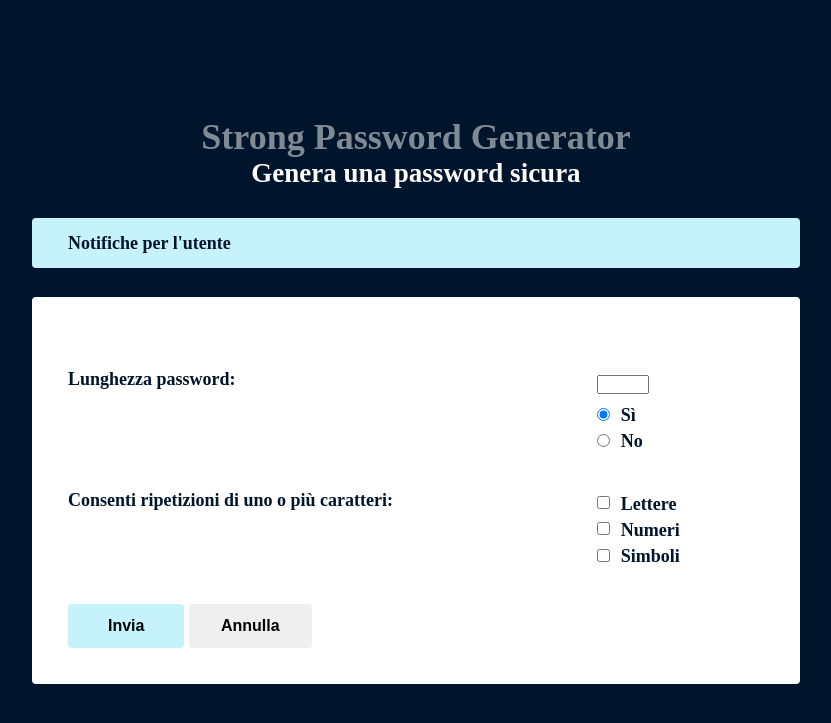
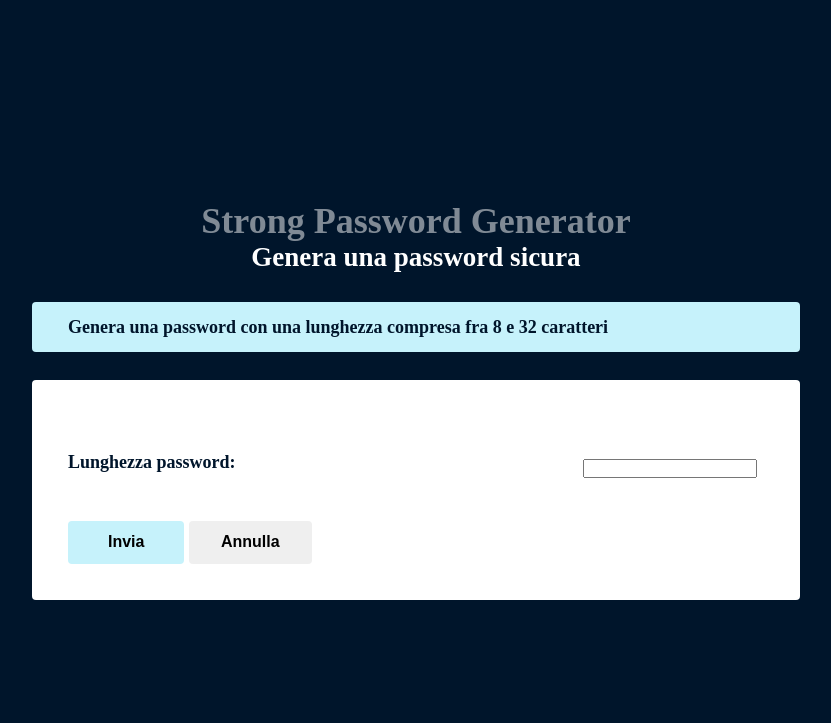
Before and after one commit to Francescosommellaa/php-strong-password-generator, a PHP site: page / in a window 1280 px wide. Shown: the top 723 px of the page, without its empty margins (224-1055 px from the left). Run offline with PHP 8.4, Linux system fonts and the light colour scheme.

Commit message:
completa e consegna

```diff
--- a/destination.php
+++ b/destination.php
@@ -18,7 +18,7 @@
     </div>
 
     <div class="notifiche">
-        <span>Password</span>
+        <span><?php echo $output ?></span>
     </div>
 
     <a id="decoration-text" href="index.php"><button class="btn btn-secondary">Torna al generatore</button></a>
--- /dev/null
+++ b/function.php
@@ -0,0 +1,18 @@
+<?php
+
+function generatepassword($charsList, $length)
+{
+    $psw = '';
+
+    while (strlen($psw) < $length) {
+        $char = getChar($charsList);
+        $psw = $char;
+    }
+
+    return $psw;
+}
+
+function getChar($charsList)
+{
+    return $charsList[rand(0, strlen($charsList) - 1)];
+}
--- a/index.php
+++ b/index.php
@@ -1,4 +1,30 @@
 <?php
+
+require_once __DIR__ . '/function.php';
+
+$listChars = [
+    'qwertyuiopasdfghjklzxcvbnmQWERTYUIOIPASDFGHJKLZXCVBNM',
+    '1234567890',
+    '!?&%$<>^+-*/()[]{}@#_='
+];
+
+
+$allChars =  'qwertyuiopasdfghjklzxcvbnmQWERTYUIOIPASDFGHJKLZXCVBNM1234567890!?&%$<>^+-*/()[]{}@#_=';
+
+$min = 8;
+$max = 32;
+
+if (isset($_GET['length']) && !empty($_GET['length'])) {
+    if ($_GET['length'] < $min || $_GET['length'] > $max) {
+        $output = "Errore: la password deve avere una lunghezza compresa fra $min e $max caratteri";
+    } else {
+        $psw = generatepassword($allChars, $_GET['length']);
+        $output = "la password generata è:" . htmlspecialchars($psw);
+    }
+} else {
+    $output = "Genera una password con una lunghezza compresa fra $min e $max caratteri";
+}
+
 
 ?>
 
@@ -9,7 +35,7 @@
 <head>
     <meta charset="UTF-8">
     <meta name="viewport" content="width=device-width, initial-scale=1.0">
-    <title>PHP Strong Password Generator</title>
+    <title>Strong Password Generator</title>
 
     <!-- css -->
     <link rel="stylesheet" href="CSS/style.css">
@@ -23,16 +49,20 @@
     </div>
 
     <div class="notifiche">
-        <span>Notifiche per l'utente</span>
+        <span><?php echo $output ?></span>
     </div>
 
     <div class="container-input">
-        <form action="destination.php" method="GET">
+        <form action="index.php" method="GET">
             <div>
                 <div class="d-flex input-area-lunghezza">
                     <h4 class="first-input-h">Lunghezza password:</h4>
+                    <input class="input-space" type="number" name="length" id="length">
+                </div>
+
+                <!-- <div class="d-flex input-area-ripetizioni">
+                    <h4>Consenti ripetizioni di uno o più caratteri:</h4>
                     <div class="input-space">
-                        <input type="number" name="pw-lenght" min="8" max="32" step="1">
                         <div>
                             <input type="radio" name="ripetizioni" value="si" checked="checked" id="si">
                             <label for="si">Sì</label>
@@ -41,12 +71,6 @@
                             <input type="radio" name="ripetizioni" value="no" id="no">
                             <label for="no">No</label>
                         </div>
-                    </div>
-                </div>
-
-                <div class="d-flex input-area-ripetizioni">
-                    <h4>Consenti ripetizioni di uno o più caratteri:</h4>
-                    <div class="input-space">
                         <div>
                             <input type="checkbox" name="lettere" value="lettere" id="lettere">
                             <label for="lettere">Lettere</label>
@@ -62,9 +86,9 @@
                             <label for="simboli">Simboli</label>
                         </div>
                     </div>
-                </div>
+                </div> -->
             </div>
-            <button type="submit" class="btn btn-primary">Invia</button>
+            <button type="submit" name="submit" value="" class="btn btn-primary">Invia</button>
             <button type="reset" class="btn btn-secondary">Annulla</button>
         </form>
     </div>
```
